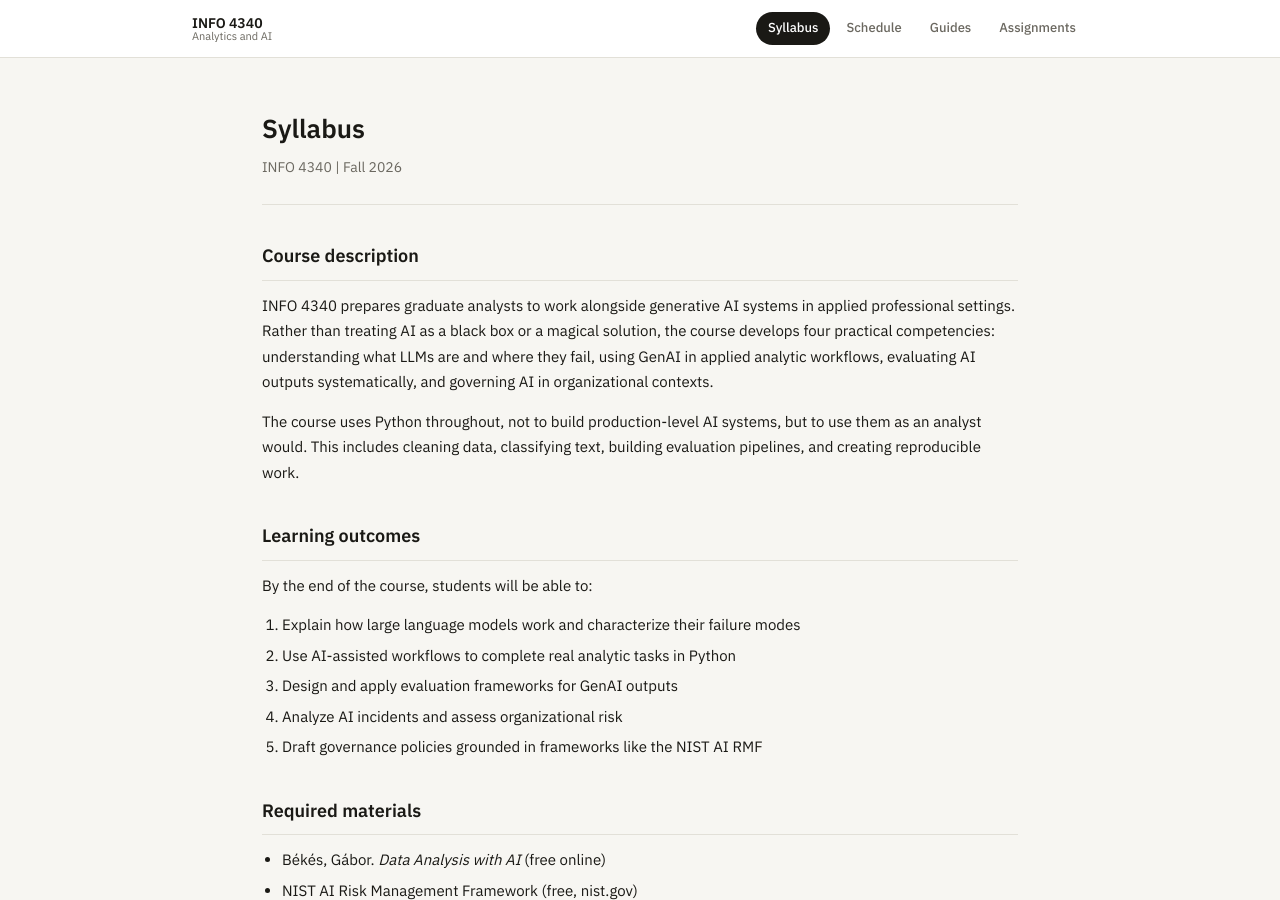
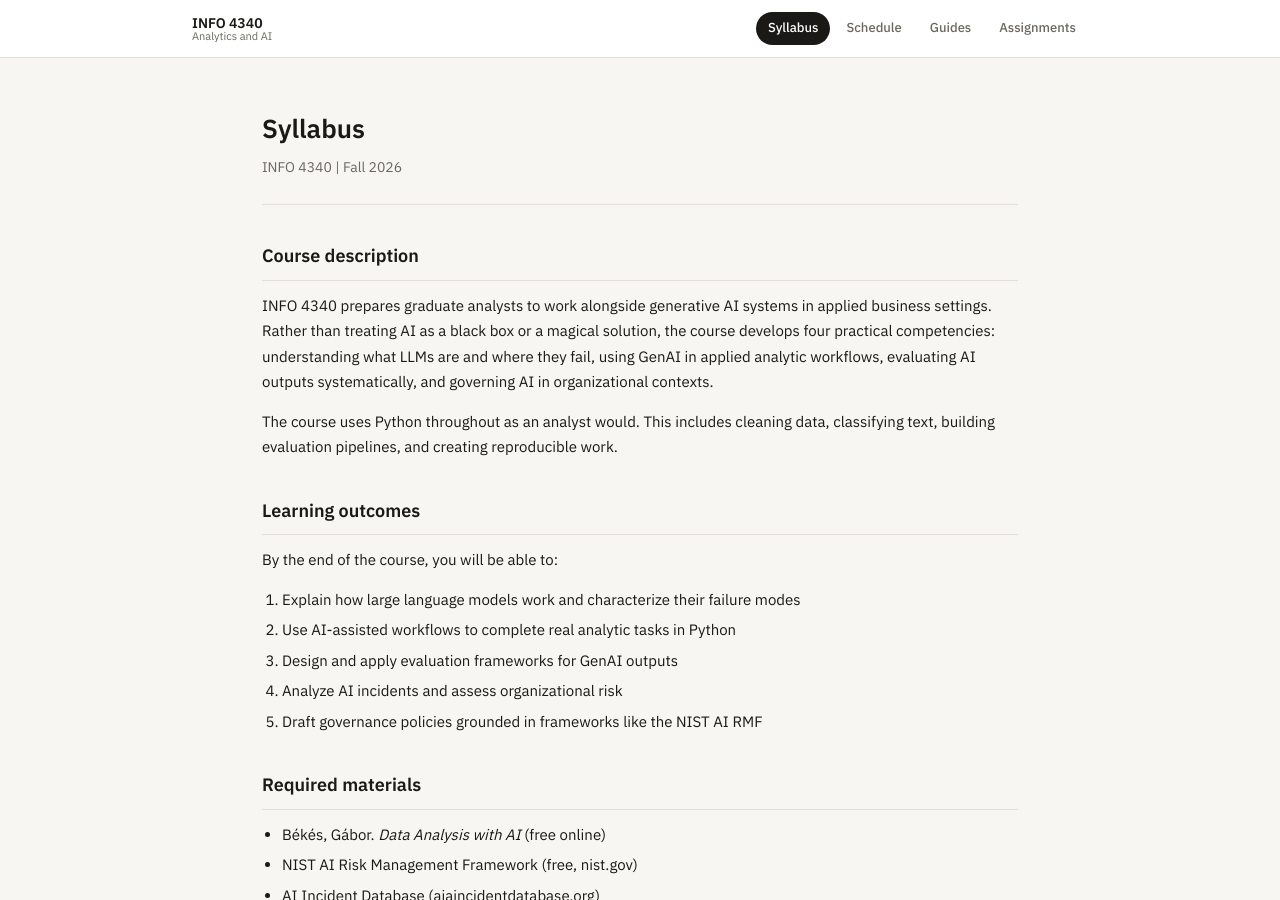
Before and after one commit to steflangehennig/info4340, a Jekyll site: the page built from syllabus.md, in a window 1280 px wide and 900 px high. Built offline with Jekyll 4.4.1, drawn with Linux system fonts in a browser that asks for light colours.

Commit message:
update index + syllabus

```diff
--- a/syllabus.md
+++ b/syllabus.md
@@ -6,13 +6,13 @@ subtitle: INFO 4340 | Fall 2026
 
 ## Course description
 
-INFO 4340 prepares graduate analysts to work alongside generative AI systems in applied professional settings. Rather than treating AI as a black box or a magical solution, the course develops four practical competencies: understanding what LLMs are and where they fail, using GenAI in applied analytic workflows, evaluating AI outputs systematically, and governing AI in organizational contexts.
+INFO 4340 prepares graduate analysts to work alongside generative AI systems in applied business settings. Rather than treating AI as a black box or a magical solution, the course develops four practical competencies: understanding what LLMs are and where they fail, using GenAI in applied analytic workflows, evaluating AI outputs systematically, and governing AI in organizational contexts.
 
-The course uses Python throughout, not to build production-level AI systems, but to use them as an analyst would. This includes cleaning data, classifying text, building evaluation pipelines, and creating reproducible work.
+The course uses Python throughout as an analyst would. This includes cleaning data, classifying text, building evaluation pipelines, and creating reproducible work.
 
 ## Learning outcomes
 
-By the end of the course, students will be able to:
+By the end of the course, you will be able to:
 
 1. Explain how large language models work and characterize their failure modes
 2. Use AI-assisted workflows to complete real analytic tasks in Python
```
Also changed, not shown: index.md (+1 -1 lines).
